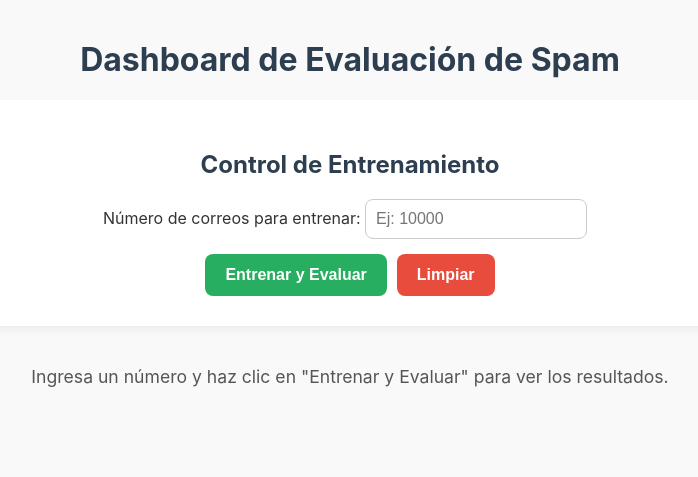
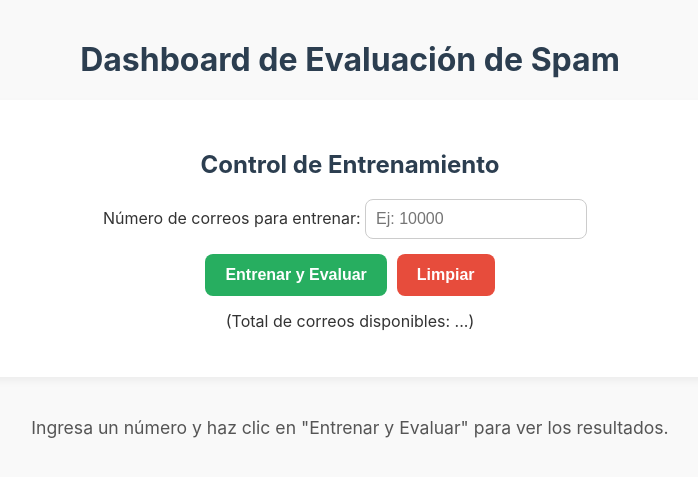
Before and after one commit to Jehiel19Andru/apiexamenfinal, a Flask app: page / in a window 1280 px wide. Shown: the top 477 px of the page, without its empty margins (290-988 px from the left). Run offline with Flask 3, Linux system fonts and the light colour scheme.

Commit message:
Update index.html

```diff
--- a/templates/index.html
+++ b/templates/index.html
@@ -17,7 +17,6 @@
         img { max-width: 100%; height: auto; border-radius: 8px; }
         .training-section { background-color: #ffffff; padding: 30px; border-radius: 12px; margin-bottom: 40px; box-shadow: 0 4px 8px rgba(0,0,0,0.05); text-align: center; }
         input[type="number"] { padding: 10px; width: 200px; border-radius: 8px; border: 1px solid #ccc; font-size: 16px; margin-right: 10px; }
-        /* Nuevos estilos para el botón de limpiar */
         .button-group { display: flex; justify-content: center; gap: 10px; margin-top: 15px; }
         .button-group button { background-color: #27ae60; color: white; padding: 12px 20px; border: none; border-radius: 8px; cursor: pointer; font-size: 16px; font-weight: bold; }
         .button-group button:hover { background-color: #229954; }
@@ -46,9 +45,7 @@
                     <button type="submit" formaction="{{ url_for('index') }}" formmethod="GET" class="clear-button">Limpiar</button>
                 </div>
             </form>
-             {% if results %}
-                <p style="margin-top: 15px;">(Total de correos disponibles: {{ results.total_data }})</p>
-             {% endif %}
+             <p style="margin-top: 15px;">(Total de correos disponibles: {{ total_data or '...' }})</p>
         </div>
 
         {% if error %}
```
